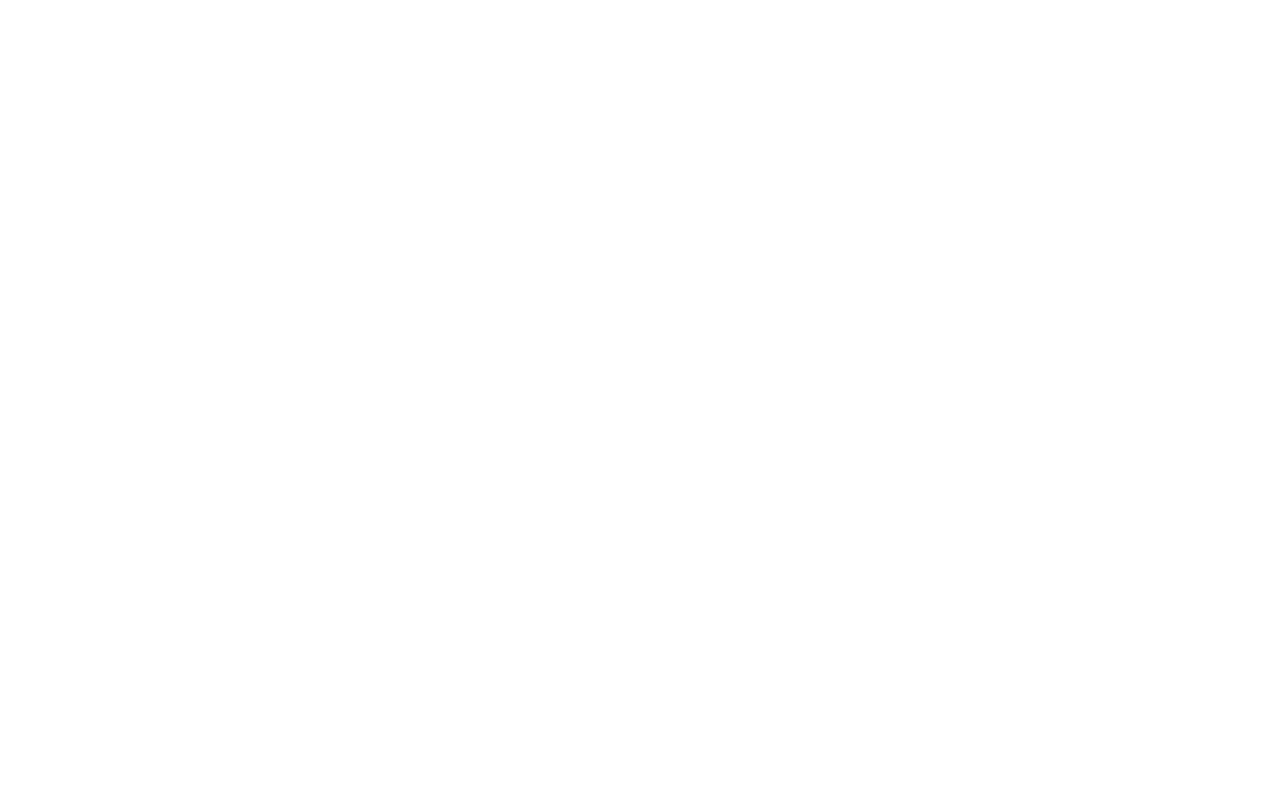
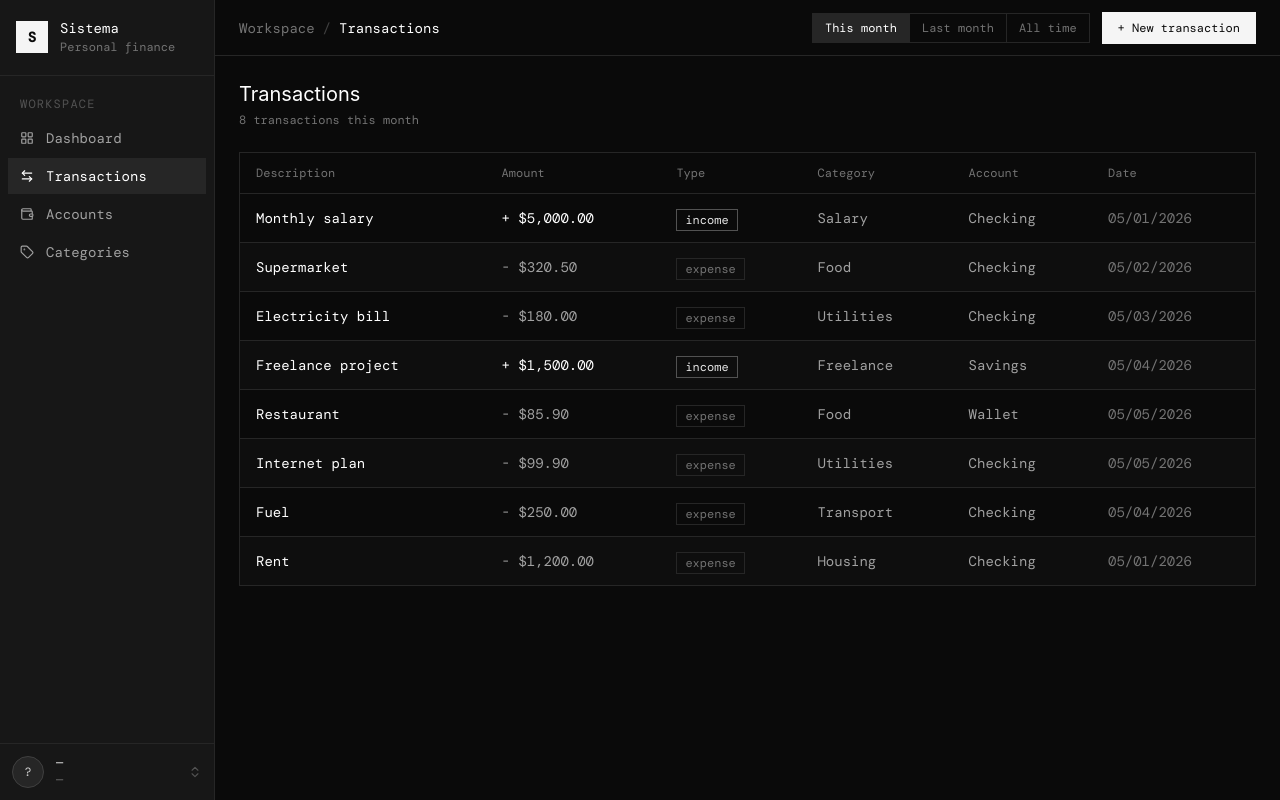
Before and after one commit to renanmerlotti/sistema-financeiro, a React (Vite) app in the folder frontend/: page /transactions in a window 1280 px wide. Before the commit this address had no page. Built offline with nearby package versions, Linux system fonts and the light colour scheme.

Commit message:
feat(transactions): create Transaction.jsx and create /transactions route

```diff
--- a/frontend/src/App.jsx
+++ b/frontend/src/App.jsx
@@ -3,6 +3,7 @@
 import Login from "./components/Login";
 import Register from "./components/Register";
 import Dashboard from "./components/Dashboard";
+import Transactions from "./components/Transactions";
 
 export default function App() {
   return (
@@ -13,6 +14,7 @@
           <Route path="/login" element={<Login />} />
           <Route path="/register" element={<Register />} />
           <Route path="/dashboard" element={<Dashboard />} />
+          <Route path="/transactions" element={<Transactions />} />
         </Routes>
       </AuthProvider>
     </BrowserRouter>
--- /dev/null
+++ b/frontend/src/components/Transactions.jsx
@@ -0,0 +1,183 @@
+import Sidebar from "./layout/Sidebar";
+import Header from "./layout/Header";
+
+const MOCK_TRANSACTIONS = [
+  {
+    id: 1,
+    description: "Monthly salary",
+    amount: 5000.0,
+    type: "income",
+    category: "Salary",
+    account: "Checking",
+    date: "2026-05-01",
+  },
+  {
+    id: 2,
+    description: "Supermarket",
+    amount: 320.5,
+    type: "expense",
+    category: "Food",
+    account: "Checking",
+    date: "2026-05-02",
+  },
+  {
+    id: 3,
+    description: "Electricity bill",
+    amount: 180.0,
+    type: "expense",
+    category: "Utilities",
+    account: "Checking",
+    date: "2026-05-03",
+  },
+  {
+    id: 4,
+    description: "Freelance project",
+    amount: 1500.0,
+    type: "income",
+    category: "Freelance",
+    account: "Savings",
+    date: "2026-05-04",
+  },
+  {
+    id: 5,
+    description: "Restaurant",
+    amount: 85.9,
+    type: "expense",
+    category: "Food",
+    account: "Wallet",
+    date: "2026-05-05",
+  },
+  {
+    id: 6,
+    description: "Internet plan",
+    amount: 99.9,
+    type: "expense",
+    category: "Utilities",
+    account: "Checking",
+    date: "2026-05-05",
+  },
+  {
+    id: 7,
+    description: "Fuel",
+    amount: 250.0,
+    type: "expense",
+    category: "Transport",
+    account: "Checking",
+    date: "2026-05-04",
+  },
+  {
+    id: 8,
+    description: "Rent",
+    amount: 1200.0,
+    type: "expense",
+    category: "Housing",
+    account: "Checking",
+    date: "2026-05-01",
+  },
+];
+
+function formatAmount(amount, type) {
+  const formatted = amount.toLocaleString("en-US", {
+    minimumFractionDigits: 2,
+  });
+  return type === "income" ? `+ $${formatted}` : `- $${formatted}`;
+}
+
+function formatDate(dateStr) {
+  const [year, month, day] = dateStr.split("-");
+  return `${month}/${day}/${year}`;
+}
+
+function TypeBadge({ type }) {
+  const isIncome = type === "income";
+  return (
+    <span
+      className={`mono text-xs px-2 py-0.5 border ${
+        isIncome
+          ? "border-neutral-600 text-neutral-200"
+          : "border-neutral-800 text-neutral-500"
+      }`}
+    >
+      {type}
+    </span>
+  );
+}
+
+export default function Transactions() {
+  return (
+    <div className="flex h-screen bg-neutral-950 overflow-hidden">
+      <Sidebar />
+      <div className="flex-1 flex flex-col overflow-hidden">
+        <Header />
+        <main className="flex-1 overflow-auto p-6">
+          <div className="flex items-center justify-between mb-6">
+            <div>
+              <h1 className="font-display text-white text-xl">Transactions</h1>
+              <p className="mono text-neutral-500 text-xs mt-1">
+                {MOCK_TRANSACTIONS.length} transactions this month
+              </p>
+            </div>
+          </div>
+
+          <div className="border border-neutral-800">
+            <table className="w-full">
+              <thead>
+                <tr className="border-b border-neutral-800">
+                  <th className="mono text-neutral-500 text-xs font-normal text-left px-4 py-3">
+                    Description
+                  </th>
+                  <th className="mono text-neutral-500 text-xs font-normal text-left px-4 py-3">
+                    Amount
+                  </th>
+                  <th className="mono text-neutral-500 text-xs font-normal text-left px-4 py-3">
+                    Type
+                  </th>
+                  <th className="mono text-neutral-500 text-xs font-normal text-left px-4 py-3">
+                    Category
+                  </th>
+                  <th className="mono text-neutral-500 text-xs font-normal text-left px-4 py-3">
+                    Account
+                  </th>
+                  <th className="mono text-neutral-500 text-xs font-normal text-left px-4 py-3">
+                    Date
+                  </th>
+                </tr>
+              </thead>
+              <tbody>
+                {MOCK_TRANSACTIONS.map((tx, i) => (
+                  <tr
+                    key={tx.id}
+                    className={`border-b border-neutral-800 last:border-0 hover:bg-neutral-900 transition-colors ${
+                      i % 2 === 0 ? "bg-neutral-950" : "bg-neutral-900/30"
+                    }`}
+                  >
+                    <td className="mono text-white text-sm px-4 py-3">
+                      {tx.description}
+                    </td>
+                    <td
+                      className={`mono text-sm px-4 py-3 ${tx.type === "income" ? "text-white" : "text-neutral-400"}`}
+                    >
+                      {formatAmount(tx.amount, tx.type)}
+                    </td>
+                    <td className="px-4 py-3">
+                      <TypeBadge type={tx.type} />
+                    </td>
+                    <td className="mono text-neutral-400 text-sm px-4 py-3">
+                      {tx.category}
+                    </td>
+                    <td className="mono text-neutral-400 text-sm px-4 py-3">
+                      {tx.account}
+                    </td>
+                    <td className="mono text-neutral-500 text-sm px-4 py-3">
+                      {formatDate(tx.date)}
+                    </td>
+                  </tr>
+                ))}
+              </tbody>
+            </table>
+          </div>
+        </main>
+      </div>
+    </div>
+  );
+}
```
